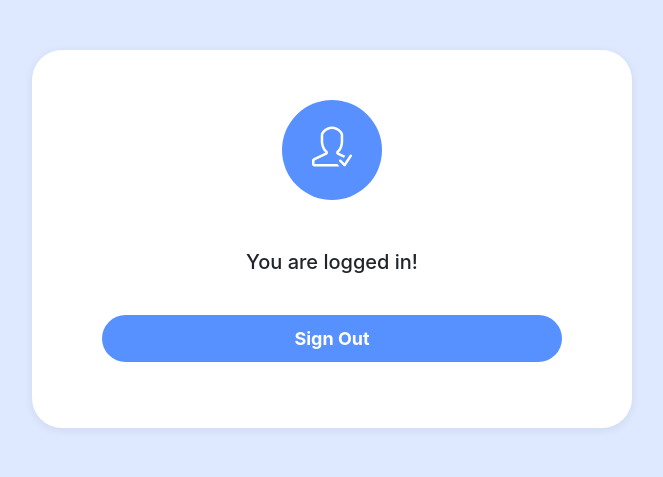
After one commit to lanyshi/php_user_authentication, a PHP site: page /home.php in a window 1280 px wide. The commit adds this page. Shown: the top 477 px of the page, without its empty margins (308-971 px from the left). Run offline with PHP 8.4, Linux system fonts and the light colour scheme; some libraries are stand-ins or nearby versions.

Commit message:
Login feature

```diff
--- /dev/null
+++ b/home.php
@@ -0,0 +1,27 @@
+<!doctype html>
+<html lang="en">
+
+<head>
+    <meta charset="utf-8">
+    <meta name="viewport" content="width=device-width, initial-scale=1, shrink-to-fit=no">
+    <link rel="stylesheet" href="https://stackpath.bootstrapcdn.com/bootstrap/4.5.0/css/bootstrap.min.css">
+    <link href="https://cdnjs.cloudflare.com/ajax/libs/simple-line-icons/2.4.1/css/simple-line-icons.min.css" rel="stylesheet">
+    <link rel="stylesheet" href="./css/style.css">
+    <title>PHP: User Authentication System - Home</title>
+    <!-- jQuery + Bootstrap JS -->
+    <script src="https://ajax.googleapis.com/ajax/libs/jquery/3.5.1/jquery.min.js"></script>
+    <script src="https://stackpath.bootstrapcdn.com/bootstrap/4.5.0/js/bootstrap.min.js"></script>
+</head>
+<body>
+<div class="success-form">
+    <form action="signout.php">
+        <div class="form-icon">
+            <span><i class="icon icon-user-following"></i></span>
+        </div>
+        <h5>You are logged in!</h5>
+        <div class="form-group">
+            <button type="submit" class="btn btn-block success-login">Sign Out</button>
+        </div>
+    </form>
+</div>
+</body>
--- /dev/null
+++ b/signout.php
@@ -0,0 +1,6 @@
+<?php
+session_start();
+session_destroy();
+
+header("Location: index.php")
+;?>
--- a/signup.php
+++ b/signup.php
@@ -1,4 +1,4 @@
-<?php include('./controllers/register.php'); ?>
+<?php include('controllers/register.php'); ?>
 
 <!doctype html>
 <html lang="en">
@@ -23,19 +23,16 @@
         </div>
         <div class="form-group">
             <input type="email" class="form-control item" name="email" id="email" placeholder="Email">
-
             <?php echo $_emailErr; ?>
             <?php echo $emailEmptyErr; ?>
         </div>
         <div class="form-group">
             <input type="password" class="form-control item" name="password" id="password" placeholder="Password">
-
             <?php echo $_passwordErr; ?>
             <?php echo $passwordEmptyErr; ?>
         </div>
         <div class="form-group">
             <input type="password" class="form-control item" name="confirm_password" id="confirm_password" placeholder="Confirm Password">
-
             <?php echo $confirmPasswordEmptyErr; ?>
             <?php echo $passwordsDontMatchErr; ?>
         </div>
```
Also changed, not shown: controllers/register.php (+4 -7 lines), index.php (+8 -2 lines).
